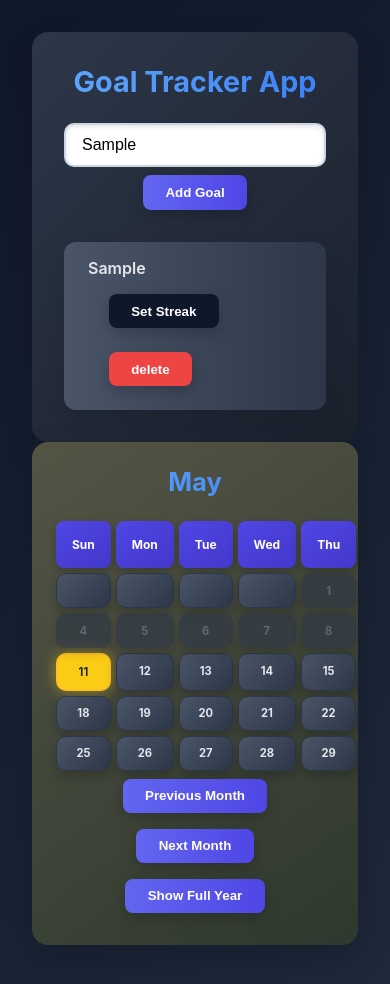
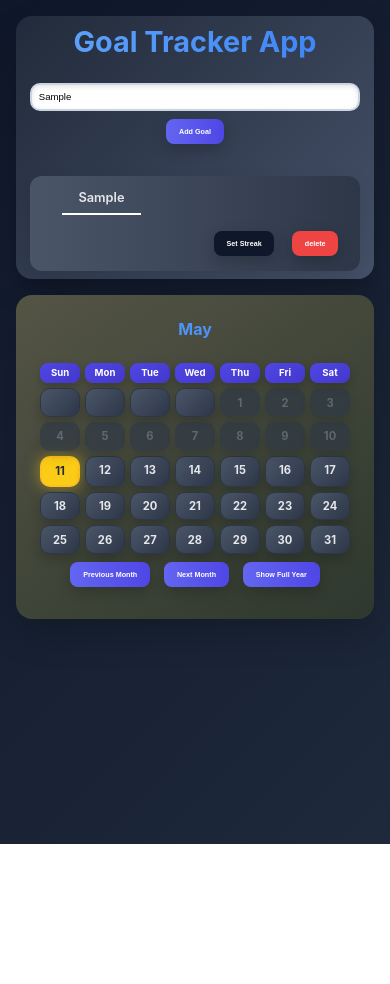
Before and after one commit to arsalan475/Practice-JavaScript, a plain HTML site: page index.html in a window 390 px wide. Both pictures are taken after typing "Sample" into the empty fields and a click on the button "Add Goal". After the commit the page ends 844 px from the top, so only its background shows below. Drawn offline with Linux system fonts and the light colour scheme.

Commit message:
Add files via upload

```diff
--- a/styles/main.css
+++ b/styles/main.css
@@ -13,7 +13,7 @@
     display: flex;
     flex-direction: column;
     align-items: center;
-    padding: 2rem;
+    padding: 1rem;
     color: #e5e7eb;
     transition: background-color 0.3s ease-in-out, color 0.3s ease-in-out;
   }
@@ -35,11 +35,16 @@
 
   #calendar-container h2 {
     font-size: 2rem;
+
     margin-bottom: 1.5rem;
     background: linear-gradient(to right, #60a5fa, #3b82f6);
     -webkit-background-clip: text;
     -webkit-text-fill-color: transparent;
     animation: fadeSlideDown 0.6s ease-in-out;
+  }
+
+  #calendar-container h3{
+    font-size: 2rem;
   }
 
   #calendar-grid {
@@ -115,6 +120,13 @@
     opacity: 0.6;
   }
 
+  .stop-backward{
+     background: #819bc9 !important;
+    color: #718096;
+    pointer-events: none;
+    opacity: 0.5 !important;
+  }
+
   /* ========== Buttons ========== */
   button {
     border: none;
@@ -168,7 +180,8 @@
 
   /* ========== Home Section ========== */
   .home {
-    background: linear-gradient(135deg, #2d3748, #1a202c);
+    background: linear-gradient(135deg, #222b3b, #455169);
+    margin-bottom: 1rem;
     border-radius: 16px;
     padding: 2rem;
     width: 100%;
@@ -276,32 +289,52 @@
       flex-direction: column;
       align-items: flex-start;
       width: 100%;
+      padding: .4rem 2rem;
+    }
+
+    .goal-text{
+      font-size:.8rem;
+      border-bottom: 2px solid white;
+      padding: .5rem 1rem;
     }
     .goals-btn-container {
       width: 100%;
-      justify-content: flex-start;
+      justify-content: flex-end;
       margin-top: 0.5rem;
     }
   }
 
   @media (max-width: 480px) {
-    .header { font-size: 0.75rem; }
-    .day { font-size: 0.7rem; padding: 0.6rem; }
-    #calendar-container h2 { font-size: 1.6rem; }
+    .header { font-size: 0.6rem; padding: 0.3rem 0.5rem;}
+    .day { font-size: 0.7rem; padding: 0.4rem; }
+    #calendar-container h2{ font-size: 1rem; }
+    #calendar-container h3{ font-size: .6rem; }
+        .goal-input-field { font-size: 0.6rem; padding: 0.4rem; }
+    button { padding: 0.5rem 0.8rem; font-size: 0.45rem; }
+    .home{padding:.5rem .9rem;}
     .home h1 { font-size: 1.8rem; }
+
   }
 
-  @media (max-width: 330px) {
+  @media (max-width: 340px) {
     body { padding: 1rem; }
     #calendar-container {
       padding: .5rem;
       margin-bottom: 1rem;
       overflow-x: auto;
+
     }
+<<<<<<< HEAD
+    .header { font-size: 0.5rem; padding: 0.3rem 0.6rem;}
+    .day { font-size: .4rem; padding: 0.1rem; }
+    .goal-input-field { font-size: 0.6rem; padding: 0.4rem; }
+    button { padding: 0.5rem 0.8rem; font-size: 0.45rem; }
+=======
     .header { font-size: 0.7rem; }
     .day { font-size: 0.5rem; padding: 0.3rem; }
     .goal-input-field { font-size: 0.85rem; padding: 0.6rem; }
     button { padding: 0.5rem 0.8rem; font-size: 0.75rem; }
+>>>>>>> 2f878fad74d9d9238781a9d380f00b05dc70e69f
   }
 
 
```
